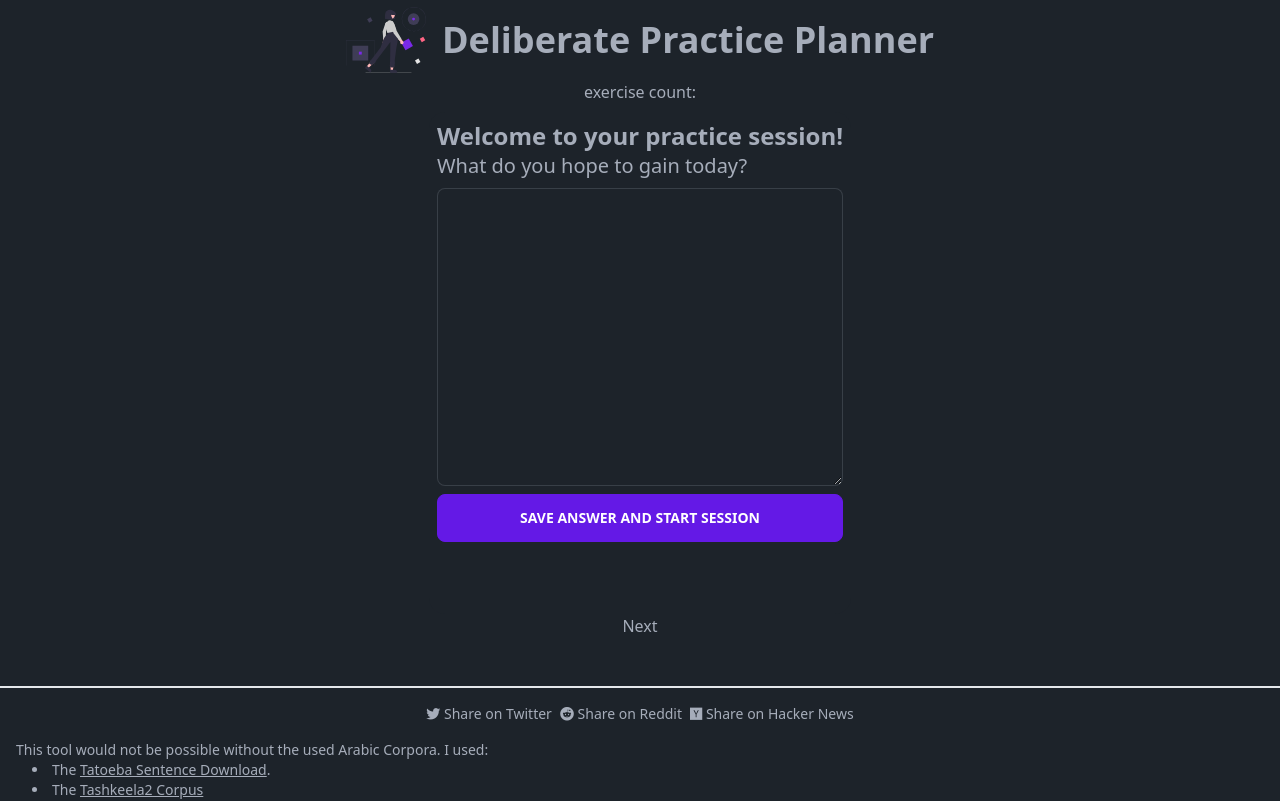
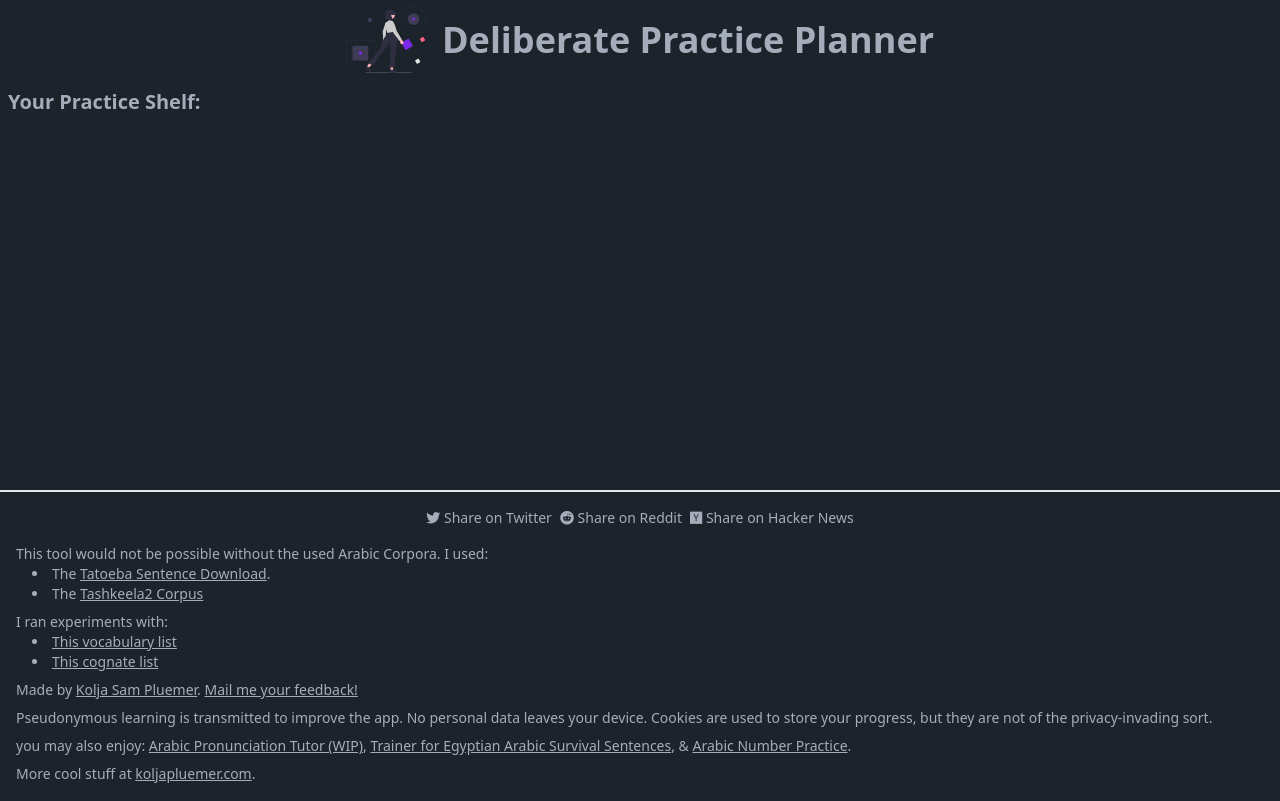
Before and after one commit to koljapluemer/dp-tool, a Vue app: page / in a window 1280 px wide. Shown: the top 801 px of the page. Built offline with nearby package versions, Linux system fonts and the light colour scheme; what v-calendar would draw is missing.

Commit message:
sort pages into basic router system

```diff
--- a/src/App.vue
+++ b/src/App.vue
@@ -1,6 +1,4 @@
 <script setup>
-import Planner from "@/components/Planner.vue";
-import PracticeLoop from "@/components/PracticeLoop.vue";
 
 import { useCoreStore } from "@/stores/core";
 const store = useCoreStore();
@@ -12,10 +10,10 @@ const store = useCoreStore();
     <h1 class="text-4xl font-bold">Deliberate Practice Planner</h1>
   </header>
 
-  <div class="">exercise count: {{ store.exerciseCount }}</div>
+  <!-- <div class="">exercise count: {{ store.exerciseCount }}</div> -->
 
-  <main class="p-2 flex flex-col items-center flex-grow justify-center w-full">
-    <PracticeLoop />
+  <main class="p-2 flex-grow  w-full">
+    <router-view></router-view>
   </main>
 
   <footer class="border-t-2 mt-10 w-full p-4 text-sm">
--- a/src/router/index.js
+++ b/src/router/index.js
@@ -1,12 +1,17 @@
 import { createWebHistory, createRouter } from "vue-router";
-import Game from "@/views/Game.vue";
+import PracticeLoop from "@/views/PracticeLoop.vue";
 
 const routes = [
   {
+    path: "/practice",
+    name: "PracticeLoop",
+    component: PracticeLoop,
+  },
+  {
     path: "/",
-    name: "Game",
-    component: Game,
-  }
+    name: "Library",
+    component: () => import("@/views/Library.vue"),
+  },
 ];
 
 const router = createRouter({
--- /dev/null
+++ b/src/views/Library.vue
@@ -0,0 +1,5 @@
+<template>
+<div class="">
+<h3 class="font-bold text-xl">Your Practice Shelf:</h3>
+</div>
+</template>
```
Also changed, not shown: src/components/_Notebook.vue (renamed from src/components/Notebook.vue), src/components/_Planner.vue (renamed from src/components/Planner.vue), src/components/_TrainingCalendar.vue (renamed from src/components/TrainingCalendar.vue), src/views/PracticeLoop.vue (renamed from src/components/PracticeLoop.vue), src/views/_Prototype.vue (renamed from src/views/Game.vue), 1 other file (tests, documents, lock files or other folders).
